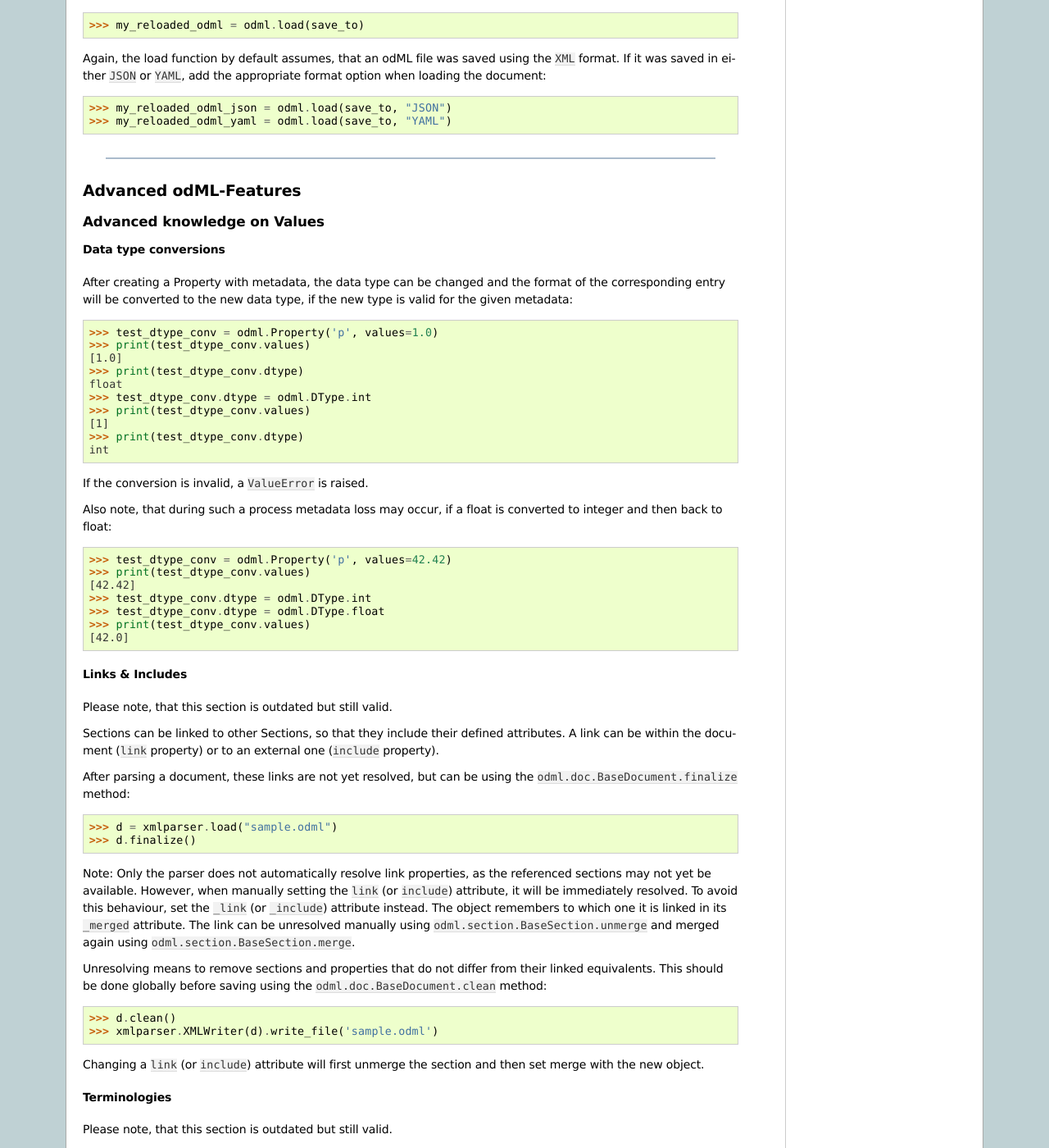
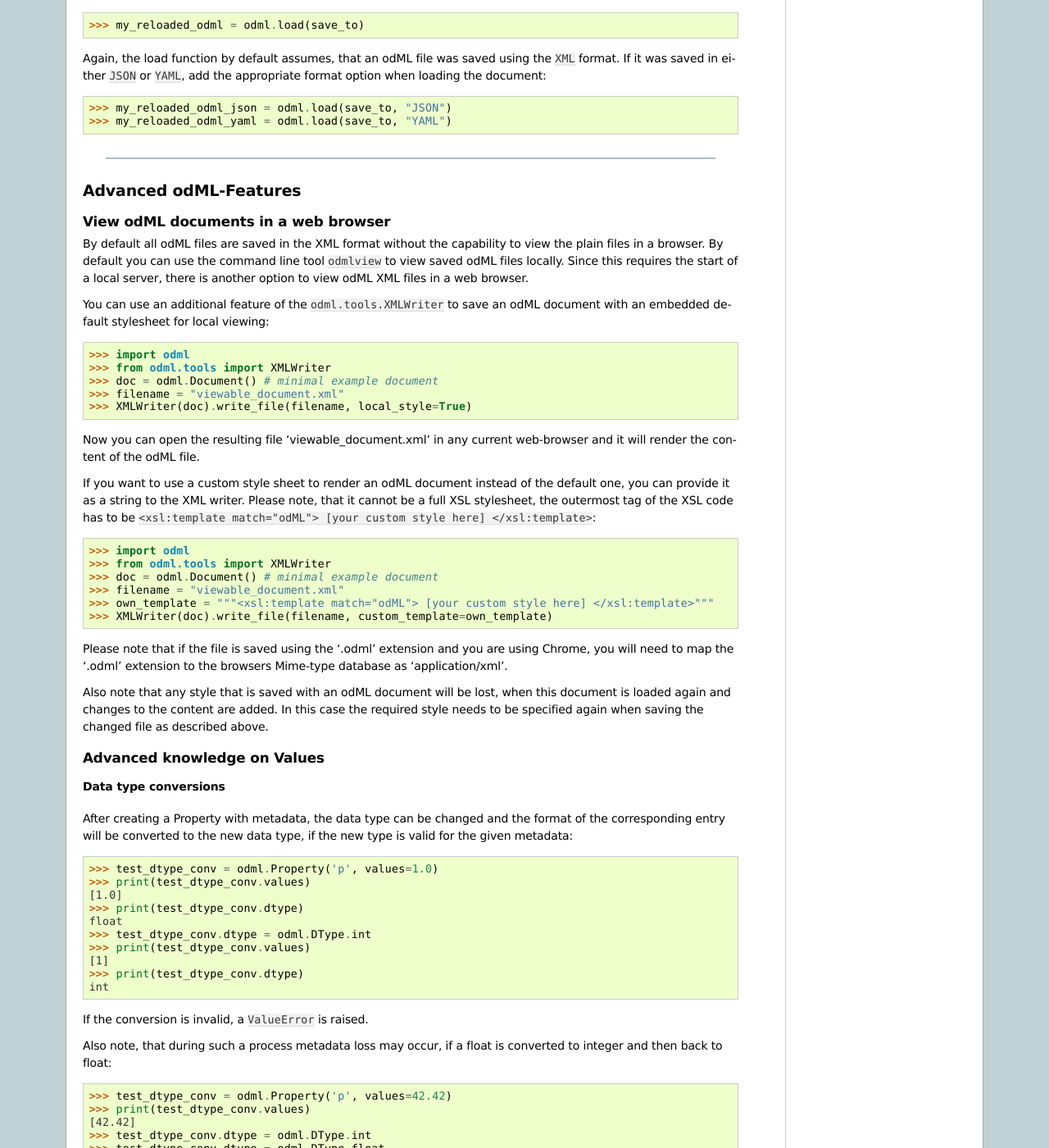
Before and after one commit to G-Node/python-odml, a Sphinx documentation site: the page built from doc/tutorial.rst, in a window 1280 px wide and 1400 px high, scrolled down 13472 px. Shown: the whole window at 82% size. Built offline with Sphinx 7.4.7, drawn with Linux system fonts in a browser that asks for light colours; the version number could not be read and is left out; some of the changed text lies outside the part shown.

Commit message:
[tutorial] Add local view note

```diff
--- a/doc/tutorial.rst
+++ b/doc/tutorial.rst
@@ -888,6 +888,46 @@ format option when loading the document:
 Advanced odML-Features
 ======================
 
+View odML documents in a web browser
+------------------------------------
+
+By default all odML files are saved in the XML format without the capability to view
+the plain files in a browser. By default you can use the command line tool ``odmlview``
+to view saved odML files locally. Since this requires the start of a local server,
+there is another option to view odML XML files in a web browser.
+
+You can use an additional feature of the ``odml.tools.XMLWriter`` to save an odML
+document with an embedded default stylesheet for local viewing:
+
+    >>> import odml
+    >>> from odml.tools import XMLWriter
+    >>> doc = odml.Document() # minimal example document
+    >>> filename = "viewable_document.xml"
+    >>> XMLWriter(doc).write_file(filename, local_style=True)
+
+Now you can open the resulting file 'viewable_document.xml' in any current web-browser
+and it will render the content of the odML file.
+
+If you want to use a custom style sheet to render an odML document instead of the default
+one, you can provide it as a string to the XML writer. Please note, that it cannot be a
+full XSL stylesheet, the outermost tag of the XSL code has to be
+``<xsl:template match="odML"> [your custom style here] </xsl:template>``:
+
+    >>> import odml
+    >>> from odml.tools import XMLWriter
+    >>> doc = odml.Document() # minimal example document
+    >>> filename = "viewable_document.xml"
+    >>> own_template = """<xsl:template match="odML"> [your custom style here] </xsl:template>"""
+    >>> XMLWriter(doc).write_file(filename, custom_template=own_template)
+
+Please note that if the file is saved using the '.odml' extension and you are using
+Chrome, you will need to map the '.odml' extension to the browsers Mime-type database as
+'application/xml'.
+
+Also note that any style that is saved with an odML document will be lost, when this
+document is loaded again and changes to the content are added. In this case the required
+style needs to be specified again when saving the changed file as described above.
+
 Advanced knowledge on Values
 ----------------------------
 
```
